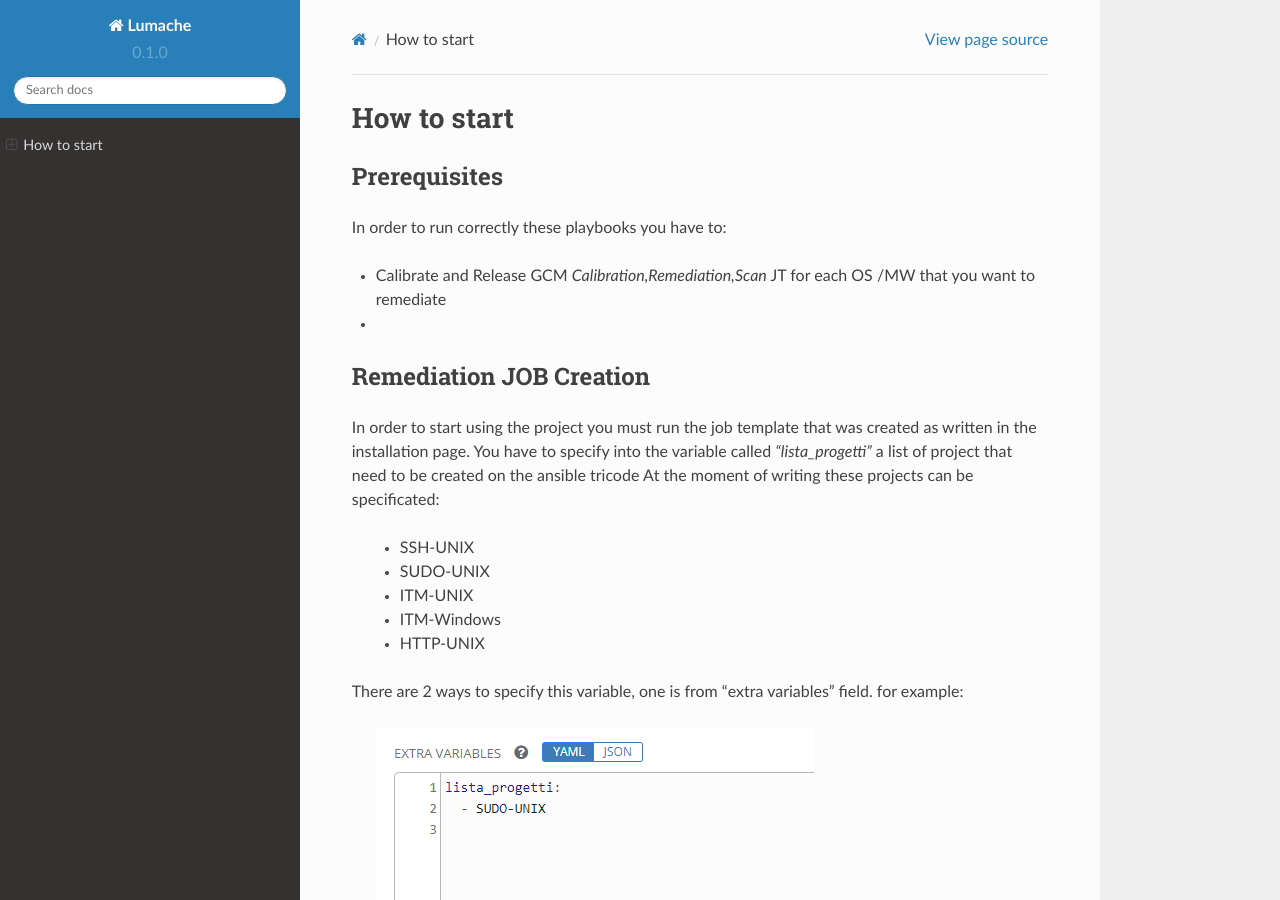
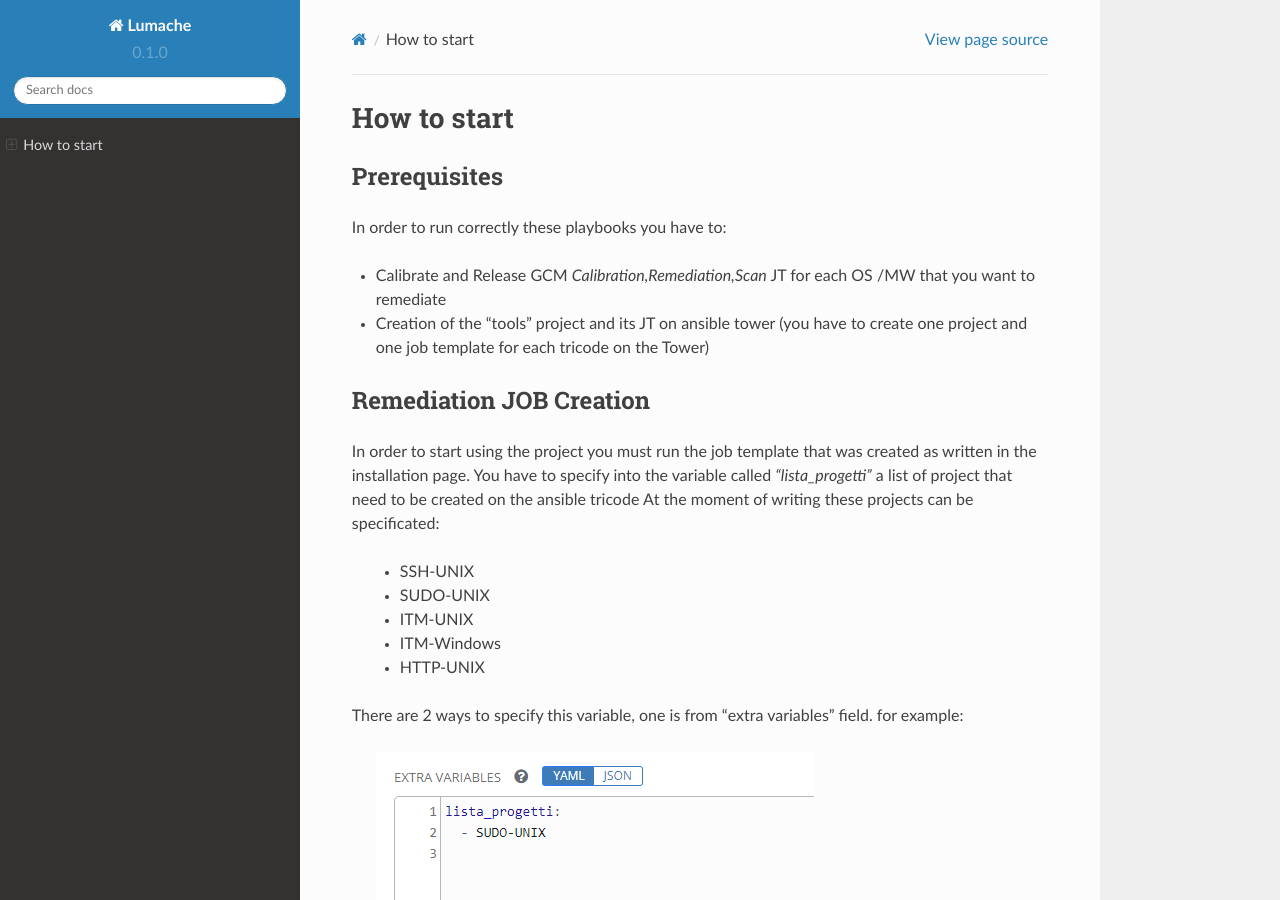
Before and after one commit to edoardo-colombo99/autoremediation-tools, a Sphinx documentation site: the page built from docs/source/howto.rst, in a window 1280 px wide and 900 px high. Built offline with Sphinx 7.4.7 and the Read the Docs theme 2.0.0, drawn with Linux system fonts in a browser that asks for light colours.

Commit message:
Update howto.rst

```diff
--- a/docs/source/howto.rst
+++ b/docs/source/howto.rst
@@ -7,7 +7,7 @@ Prerequisites
 In order to run correctly these playbooks you have to:
 
 - Calibrate and Release GCM *Calibration,Remediation,Scan* JT for each OS /MW that you want to remediate
--
+- Creation of the "tools" project and its JT on ansible tower (you have to create one project and one job template for each tricode on the Tower)
 
 
 Remediation JOB Creation
```
